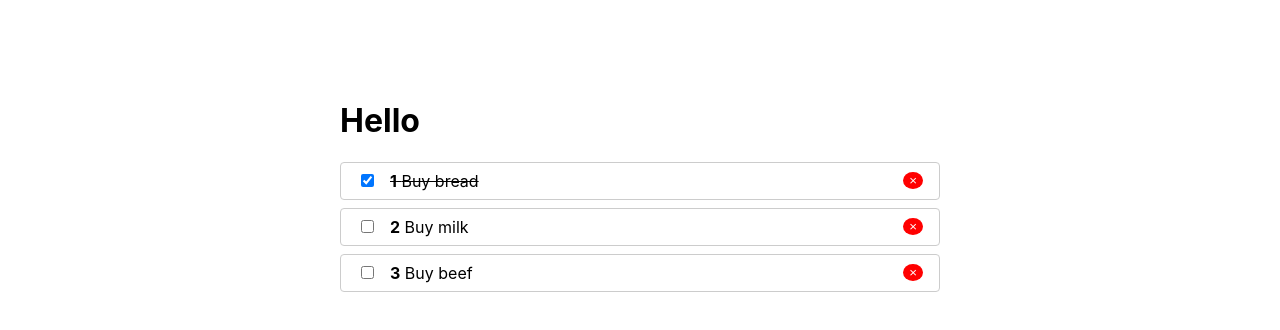
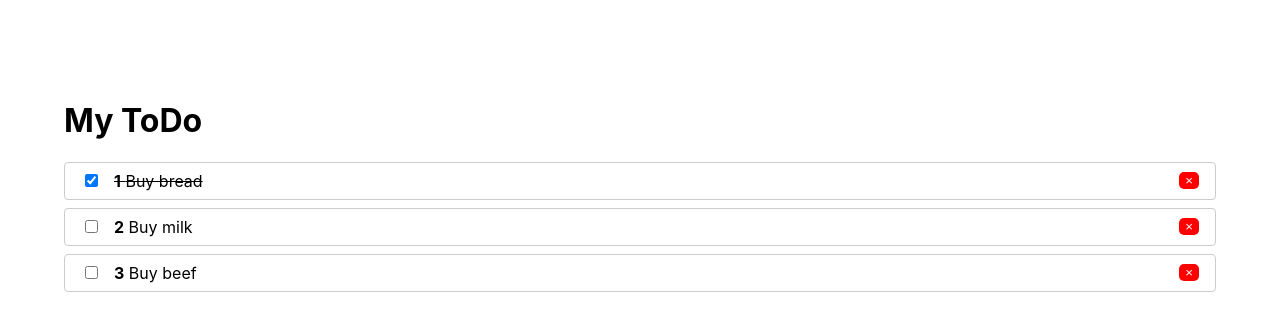
Before and after one commit to weidali/react-app, a React (Create React App) app: page / in a window 1280 px wide. Shown: the top 330 px of the page. Built offline with nearby package versions, Linux system fonts and the light colour scheme.

Commit message:
- func removeTodo

```diff
--- a/src/App.js
+++ b/src/App.js
@@ -1,5 +1,6 @@
 import React from 'react';
 import TodoList from './Todo/TodoList';
+import Context from './context';
 
 
 class App extends React.Component {
@@ -13,6 +14,7 @@ class App extends React.Component {
 				{id: 3, completed: false, title: 'Buy beef'},
 			]
 		};
+		this.removeTodo = this.removeTodo.bind(this);
 	}
 
 	toggleTodo = (id) => {
@@ -24,10 +26,18 @@ class App extends React.Component {
 		});
 	}
 
+	removeTodo = (id) => {
+		console.log('ok', id);
+		this.setState({
+			todos: this.state.todos.filter(todo => todo.id !== id),
+		});
+	}
+
 	render() {
 		return (
+			<Context.Provider value={{ removeTodo: this.removeTodo }}>
 				<div className="wrapper">
-				<h1>Hello</h1>
+					<h1>My ToDo</h1>
 
 					<TodoList
 						todos={this.state.todos}
@@ -35,6 +45,8 @@ class App extends React.Component {
 					/>
 
 				</div>
+			</Context.Provider>
+
 		);
 	}
 }
--- a/src/Todo/TodoItem.js
+++ b/src/Todo/TodoItem.js
@@ -1,7 +1,13 @@
 import React from 'react';
+import Context from '../context';
 
 
 class TodoItem extends React.Component {
+	// static context = Context;
+	removeItem(id) {
+		let {removeTodo} = this.context;
+        removeTodo(id);
+    }
 
 	render() {
 		// console.log(this.props.todo);
@@ -33,10 +39,11 @@ class TodoItem extends React.Component {
 					<strong>{this.props.index + 1}</strong>
 					&nbsp;{this.props.todo.title}
 				</span>
-				<button className="rm">&times;</button>
+				<button className="rm" onClick={() => { this.removeItem(this.props.todo.id)}}>&times;</button>
 			</li>
 		);
 	}
 }
+TodoItem.contextType = Context;
 
 export default TodoItem;
--- a/src/Todo/TodoList.js
+++ b/src/Todo/TodoList.js
@@ -22,7 +22,8 @@ class TodoList extends React.Component {
 		  			index={index}
 		  			onChange={this.props.onToggle}
 		  			/>
-		  	})}
+		  		}
+		  	)}
 		  </ul>
 		);
 	}
--- /dev/null
+++ b/src/context.js
@@ -0,0 +1,5 @@
+import React from 'react';
+
+const Context = React.createContext();
+
+export default Context;
--- a/src/index.css
+++ b/src/index.css
@@ -15,12 +15,12 @@ code {
 .wrapper {
 	padding-top: 5rem;
 	margin: 0 auto;
-	width: 600px;
+	width: 90%;
 }
 .rm {
   background: red;
   color: white;
-  border-radius: 50%;
+  border-radius: 5px;
   border: none;
 }
 .done {
```
Lines whose indentation alone changed are shown as unchanged.
